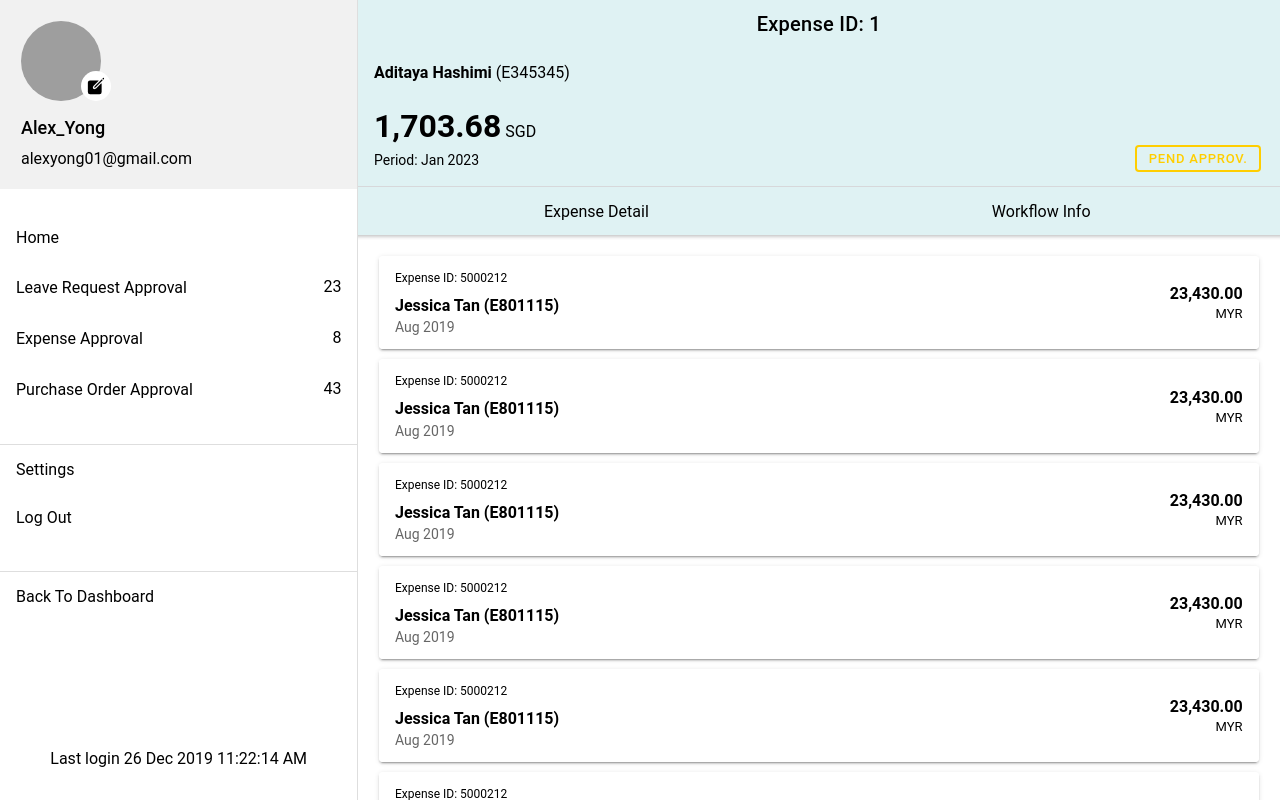
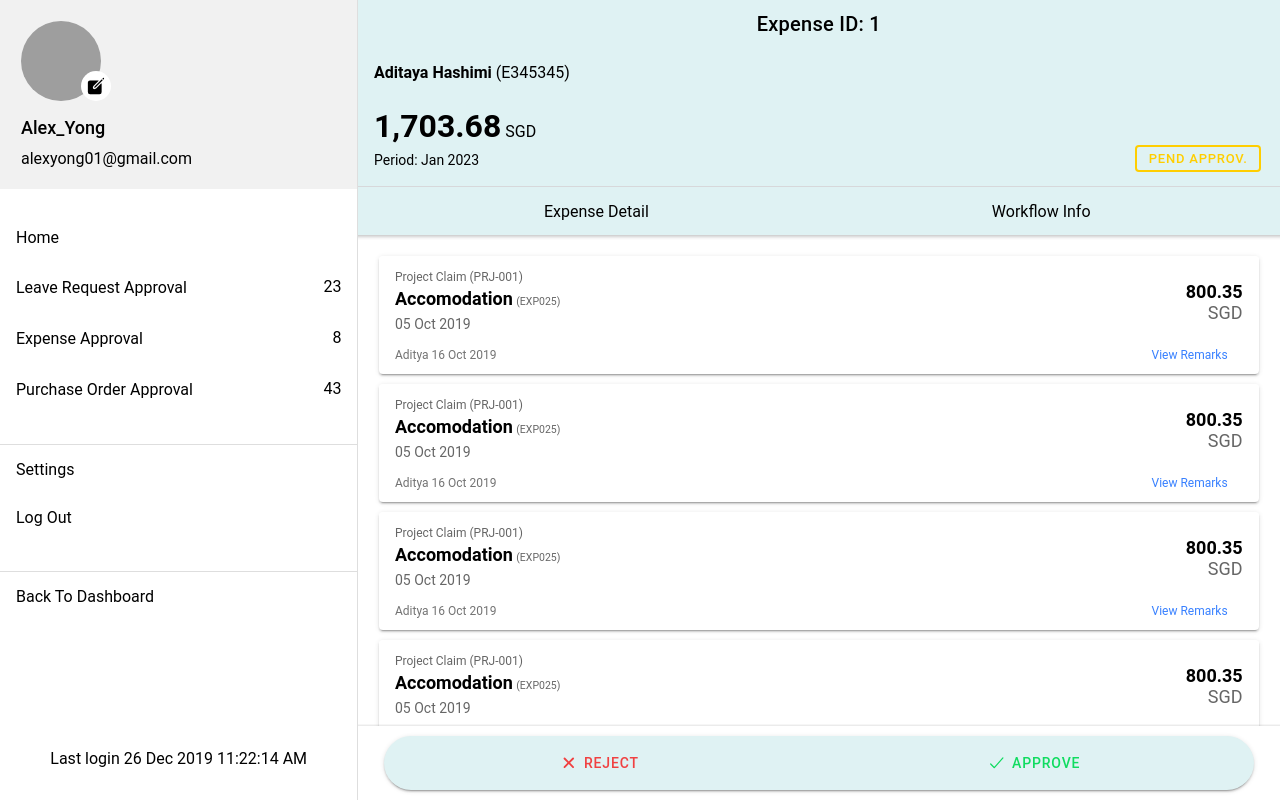
Before and after one commit to andreeoa/andre-ionic-1, a React (Create React App) app: page /expense-approval-detail/1 in a window 1280 px wide. Built offline with nearby package versions, Linux system fonts and the light colour scheme.

Commit message:
Expense Detail Item and workflow info item

```diff
--- /dev/null
+++ b/src/components/Apps/eApproval/ExpenseDetailItem.tsx
@@ -0,0 +1,76 @@
+import React from "react";
+import {
+  IonCol,
+  IonCard,
+  IonItem,
+  IonLabel,
+  IonText,
+  IonIcon,
+  IonNote
+} from "@ionic/react";
+import { arrowDropdown } from "ionicons/icons";
+
+const ExpenseDetailItem: React.FC = () => {
+  return (
+    <IonCol size="12">
+      <IonCard className="ion-no-margin">
+        <IonItem lines="none">
+          <IonLabel>
+            <p style={{ fontSize: "12px" }}>Project Claim (PRJ-001)</p>
+            <p>
+              <span
+                style={{
+                  fontWeight: "bold",
+                  fontSize: "18px",
+                  color: "#000"
+                }}
+              >
+                Accomodation
+              </span>{" "}
+              <small>(EXP025)</small>
+            </p>
+            <p>05 Oct 2019</p>
+          </IonLabel>
+          <IonNote className="ion-text-right" style={{ marginTop: "25px" }}>
+            <IonText
+              style={{
+                fontSize: "18px",
+                fontWeight: "bold",
+                color: "#000"
+              }}
+            >
+              800.35
+            </IonText>
+
+            <p className="ion-no-margin" style={{ fontSize: "18px" }}>
+              SGD
+            </p>
+          </IonNote>
+        </IonItem>
+        <div
+          className="ion-padding-horizontal"
+          style={{ fontSize: "12px", marginTop: "-10px" }}
+        >
+          <p className="ion-float-left">Aditya 16 Oct 2019</p>
+          <p
+            className="ion-float-right"
+            style={{ marginRight: "15px", color: "#3880ff" }}
+          >
+            View Remarks{" "}
+            <IonIcon
+              icon={arrowDropdown}
+              style={{
+                position: "absolute",
+                right: "13px",
+                bottom: "12px",
+                fontSize: "15px"
+              }}
+            />
+          </p>
+        </div>
+      </IonCard>
+    </IonCol>
+  );
+};
+
+export default ExpenseDetailItem;
--- /dev/null
+++ b/src/components/Apps/eApproval/WorkFlowInfoItem.tsx
@@ -0,0 +1,32 @@
+import React from "react";
+import { IonCol, IonCard, IonItem, IonLabel } from "@ionic/react";
+
+const WorkFlowInfoItem: React.FC = () => {
+  return (
+    <IonCol size="12">
+      <IonCard className="ion-no-margin">
+        <IonItem lines="none">
+          <IonLabel>
+            <p>Review Expense</p>
+            <p style={{ padding: "10px 0" }} color="warning">
+              Status:{" "}
+              <span
+                style={{
+                  position: "relative",
+                  top: "2px",
+                  fontSize: "18px",
+                  color: "#ffce00"
+                }}
+              >
+                Pending Approval
+              </span>
+            </p>
+            <p>Approver: Robert</p>
+          </IonLabel>
+        </IonItem>
+      </IonCard>
+    </IonCol>
+  );
+};
+
+export default WorkFlowInfoItem;
--- a/src/pages/apps/ExpenseApprovalDetail.tsx
+++ b/src/pages/apps/ExpenseApprovalDetail.tsx
@@ -11,10 +11,15 @@ import {
   IonText,
   IonItem,
   IonHeader,
-  IonBackButton
+  IonBackButton,
+  IonCard,
+  IonFooter,
+  IonIcon
 } from "@ionic/react";
 import React, { useState } from "react";
-import ExpenseApprovalItem from "../../components/Apps/eApproval/ExpenseApprovalItem";
+import ExpenseDetailItem from "../../components/Apps/eApproval/ExpenseDetailItem";
+import WorkFlowInfoItem from "../../components/Apps/eApproval/WorkFlowInfoItem";
+import { close, checkmark } from "ionicons/icons";
 
 const ExpenseApprovalDetail: React.FC<any> = ({ match }) => {
   const { id } = match.params;
@@ -116,26 +121,43 @@ const ExpenseApprovalDetail: React.FC<any> = ({ match }) => {
         <IonRow className="ion-padding">
           {tab === 0 ? (
             <>
-              <ExpenseApprovalItem />
-              <ExpenseApprovalItem />
-              <ExpenseApprovalItem />
-              <ExpenseApprovalItem />
-              <ExpenseApprovalItem />
-              <ExpenseApprovalItem />
-              <ExpenseApprovalItem />
-              <ExpenseApprovalItem />
-              <ExpenseApprovalItem />
-              <ExpenseApprovalItem />
-              <ExpenseApprovalItem />
-              <ExpenseApprovalItem />
-              <ExpenseApprovalItem />
-              <ExpenseApprovalItem />
+              <ExpenseDetailItem />
+              <ExpenseDetailItem />
+              <ExpenseDetailItem />
+              <ExpenseDetailItem />
+              <ExpenseDetailItem />
             </>
           ) : (
-            <p>Workflow Info</p>
+            <WorkFlowInfoItem />
           )}
         </IonRow>
       </IonContent>
+      <IonFooter className="ion-padding-horizontal">
+        <IonToolbar>
+          <IonCard
+            style={{
+              background: "#dff2f3",
+              borderRadius: "30px"
+            }}
+            className="ion-text-center"
+          >
+            <IonRow>
+              <IonCol size="6">
+                <IonButton fill="clear" color="danger">
+                  Reject
+                  <IonIcon slot="start" icon={close} />
+                </IonButton>
+              </IonCol>
+              <IonCol size="6">
+                <IonButton fill="clear" color="success">
+                  Approve
+                  <IonIcon slot="start" icon={checkmark} />
+                </IonButton>
+              </IonCol>
+            </IonRow>
+          </IonCard>
+        </IonToolbar>
+      </IonFooter>
     </IonPage>
   );
 };
```
